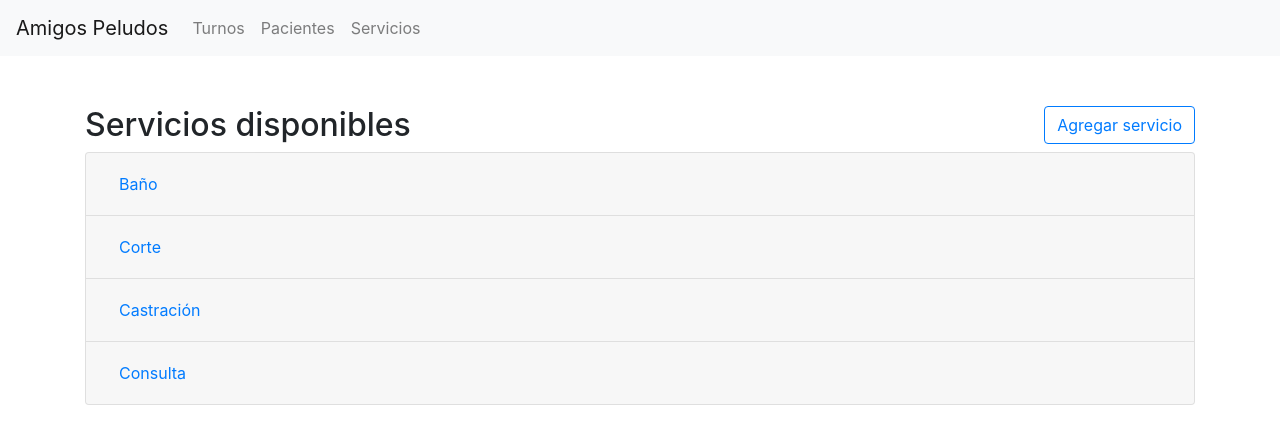
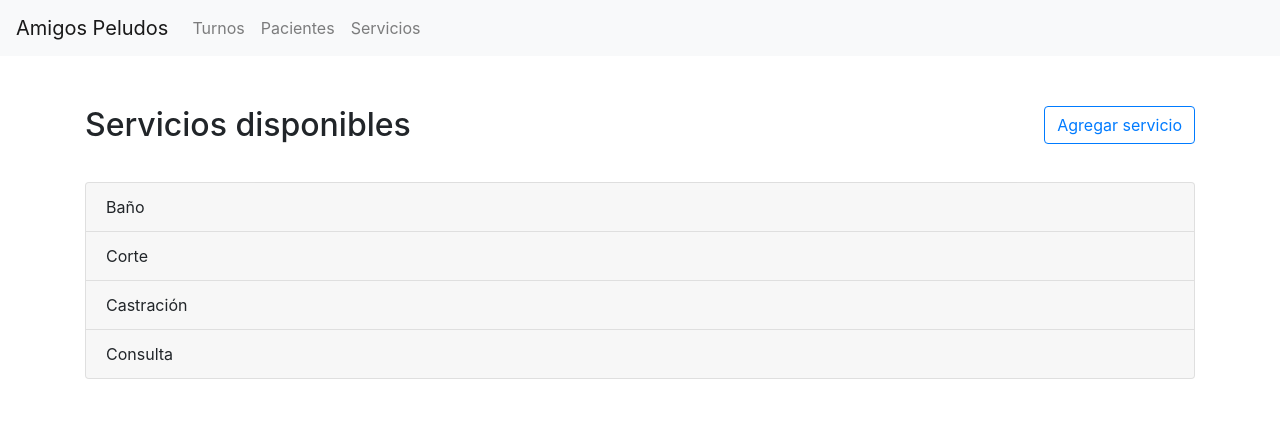
Before and after one commit to lpurcaro/tp-react, a React (Create React App) app: page /servicios in a window 1280 px wide. Shown: the top 444 px of the page. Built offline with nearby package versions, Linux system fonts and the light colour scheme.

Commit message:
Mejoras de estilo

```diff
--- a/src/App.css
+++ b/src/App.css
@@ -40,6 +40,10 @@
   margin-top: 50px;
 }
 
+.mt-md {
+  margin-top: 30px;
+}
+
 .btn-column {
   text-align: right;
 }
--- a/src/components/DetalleServicio.js
+++ b/src/components/DetalleServicio.js
@@ -12,11 +12,9 @@ const mapStateToProps = (state) => {
 const ConnectDetalleServicio = ({servicio, editar, eliminar}) => {
     return (
         <Card>
-            <Card.Header>
-                <Accordion.Toggle as={Button} variant="link" eventKey={servicio.id}>
-                    {servicio.nombre}
-                </Accordion.Toggle>
-            </Card.Header>
+            <Accordion.Toggle as={Card.Header} variant="link" eventKey={servicio.id}>
+                {servicio.nombre}
+            </Accordion.Toggle>
             <Accordion.Collapse eventKey={servicio.id}>
                 <Card.Body>
                     <ListGroup variant="flush">
--- a/src/components/Servicios.js
+++ b/src/components/Servicios.js
@@ -1,16 +1,9 @@
 import React from 'react';
-import { connect } from 'react-redux'
-import { Container, Row, Col } from 'react-bootstrap';
+import { Row, Col } from 'react-bootstrap';
 import Agregar from './Agregar';
 import ListaServicios from './ListaServicios';
 
-const mapStateToProps = (state) => {
-    return {
-        listaServicios: state.servicios,
-    }
-};
-
-const ConnectServicios = ({listaServicios}) => {
+const Servicios = () => {
     return (
         <div>
             <div>
@@ -19,11 +12,11 @@ const ConnectServicios = ({listaServicios}) => {
                     <Col className={'btn-column'}><Agregar tipo={'servicio'}/></Col>
                 </Row>
             </div>
-            <ListaServicios/>
+            <div className={'mt-md'}>
+                <ListaServicios/>
+            </div>
         </div>
     )
 }
 
-const Servicios = connect(mapStateToProps)(ConnectServicios)
-
 export default Servicios
```
